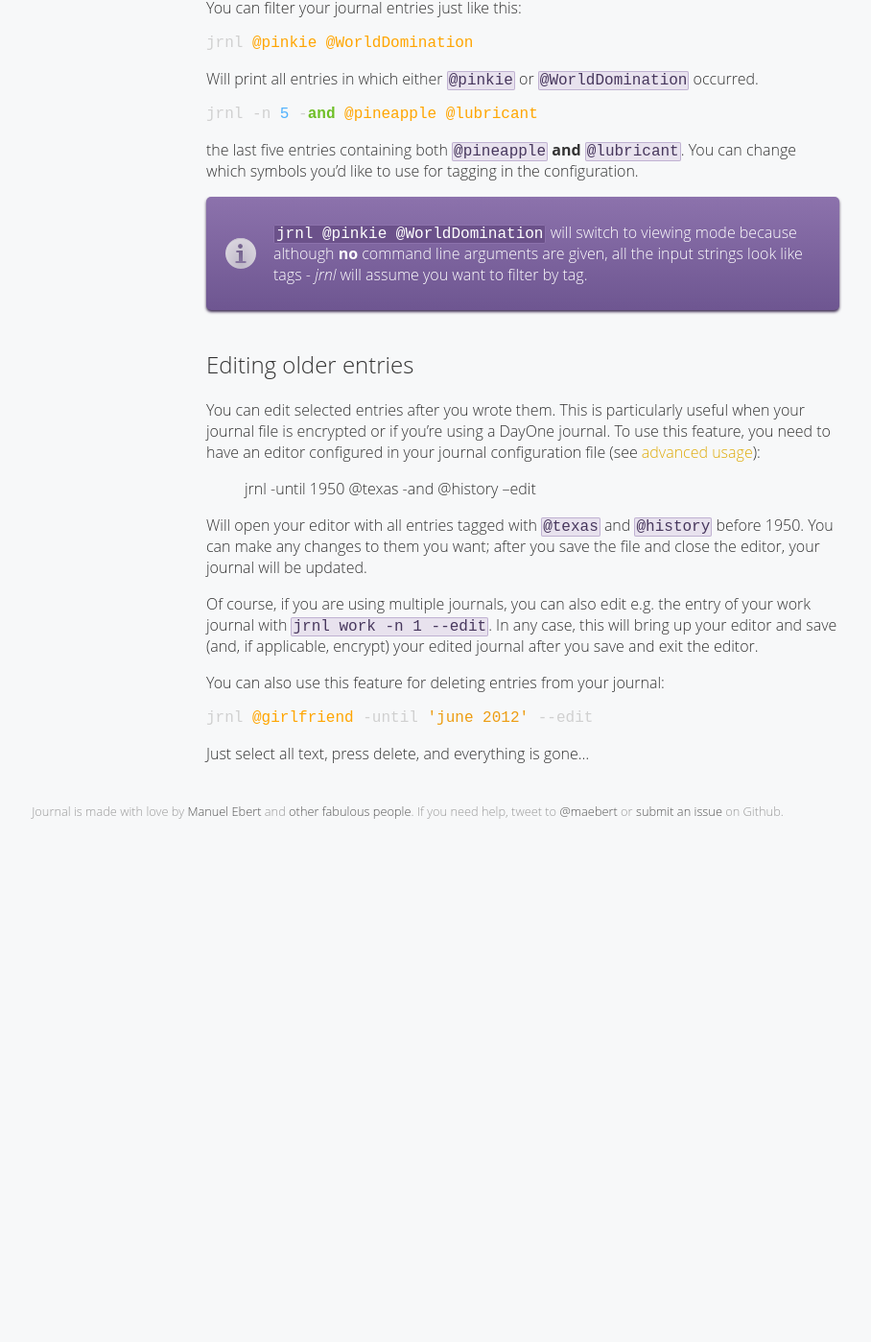
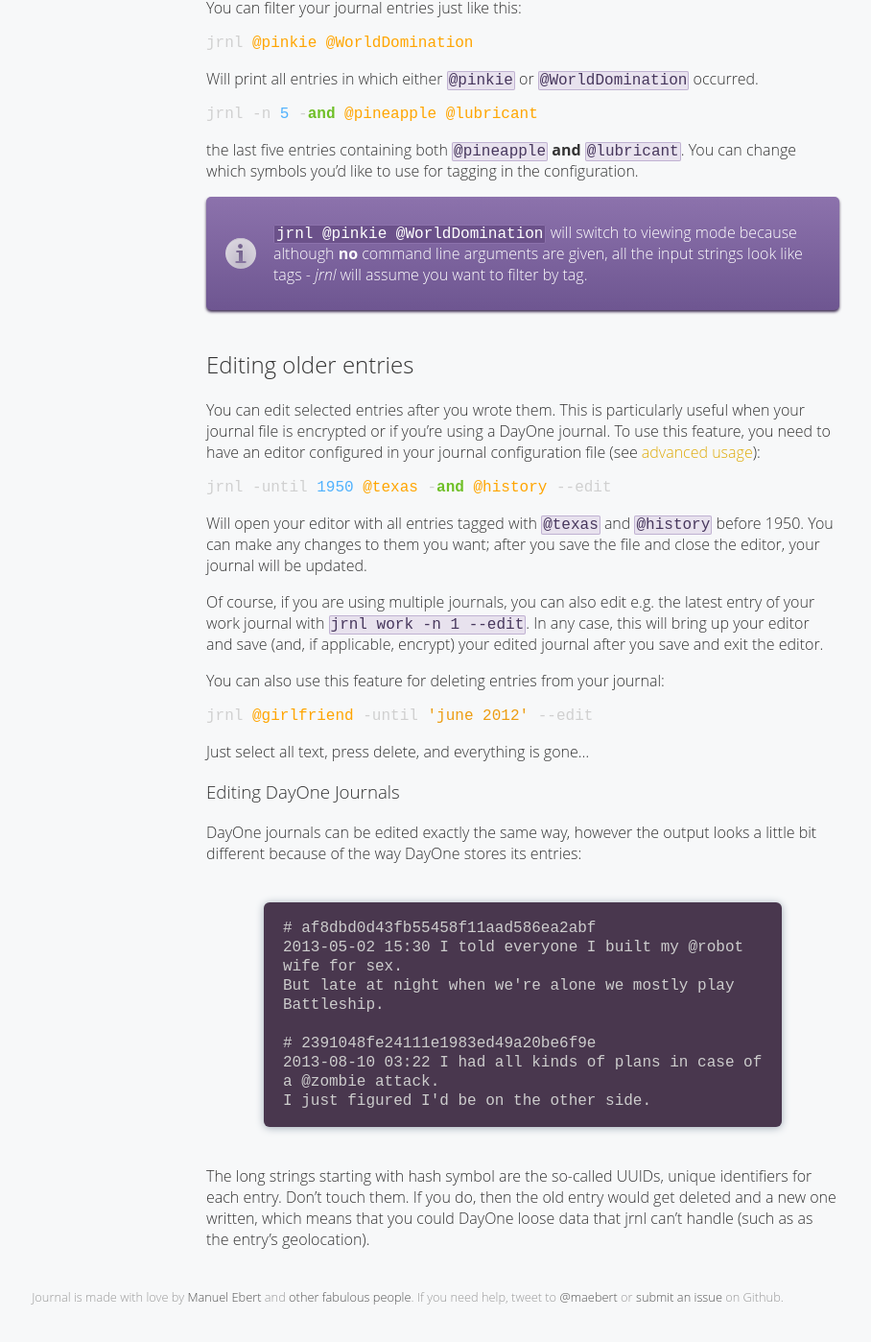
Before and after one commit to jrnl-org/jrnl, a Sphinx documentation site: the page built from docs/usage.rst, in a window 1280 px wide and 1400 px high, scrolled down 1849 px. Shown: the whole window at 96% size, without its empty margins (215-1123 px from the left). Built offline with Sphinx 7.4.7, drawn with Linux system fonts in a browser that asks for light colours; before the commit the page ends 2743 px from its top, so only the background shows below that; some of the changed text lies outside the part shown.

```diff
--- a/docs/usage.rst
+++ b/docs/usage.rst
@@ -88,16 +88,33 @@ the last five entries containing both ``@pineapple`` **and** ``@lubricant``. You
 Editing older entries
 ---------------------
 
-You can edit selected entries after you wrote them. This is particularly useful when your journal file is encrypted or if you're using a DayOne journal. To use this feature, you need to have an editor configured in your journal configuration file (see :doc:`advanced usage <advanced>`):
+You can edit selected entries after you wrote them. This is particularly useful when your journal file is encrypted or if you're using a DayOne journal. To use this feature, you need to have an editor configured in your journal configuration file (see :doc:`advanced usage <advanced>`)::
 
     jrnl -until 1950 @texas -and @history --edit
 
 Will open your editor with all entries tagged with ``@texas`` and ``@history`` before 1950. You can make any changes to them you want; after you save the file and close the editor, your journal will be updated.
 
-Of course, if you are using multiple journals, you can also edit e.g. the entry of your work journal with ``jrnl work -n 1 --edit``. In any case, this will bring up your editor and save (and, if applicable, encrypt) your edited journal after you save and exit the editor.
+Of course, if you are using multiple journals, you can also edit e.g. the latest entry of your work journal with ``jrnl work -n 1 --edit``. In any case, this will bring up your editor and save (and, if applicable, encrypt) your edited journal after you save and exit the editor.
 
 You can also use this feature for deleting entries from your journal::
 
     jrnl @girlfriend -until 'june 2012' --edit
 
 Just select all text, press delete, and everything is gone...
+
+Editing DayOne Journals
+~~~~~~~~~~~~~~~~~~~~~~~
+
+DayOne journals can be edited exactly the same way, however the output looks a little bit different because of the way DayOne stores its entries:
+
+.. code-block:: output
+
+    # af8dbd0d43fb55458f11aad586ea2abf
+    2013-05-02 15:30 I told everyone I built my @robot wife for sex.
+    But late at night when we're alone we mostly play Battleship.
+
+    # 2391048fe24111e1983ed49a20be6f9e
+    2013-08-10 03:22 I had all kinds of plans in case of a @zombie attack.
+    I just figured I'd be on the other side.
+
+The long strings starting with hash symbol are the so-called UUIDs, unique identifiers for each entry. Don't touch them. If you do, then the old entry would get deleted and a new one written, which means that you could DayOne loose data that jrnl can't handle (such as as the entry's geolocation).
--- a/jrnl/__init__.py
+++ b/jrnl/__init__.py
@@ -7,7 +7,7 @@ jrnl is a simple journal application for your command line.
 """
 
 __title__ = 'jrnl'
-__version__ = '1.7.0'
+__version__ = '1.7.1'
 __author__ = 'Manuel Ebert'
 __license__ = 'MIT License'
 __copyright__ = 'Copyright 2013 Manuel Ebert'
```
Also changed, not shown: CHANGELOG.md (+3 -2 lines), 1 other file.
